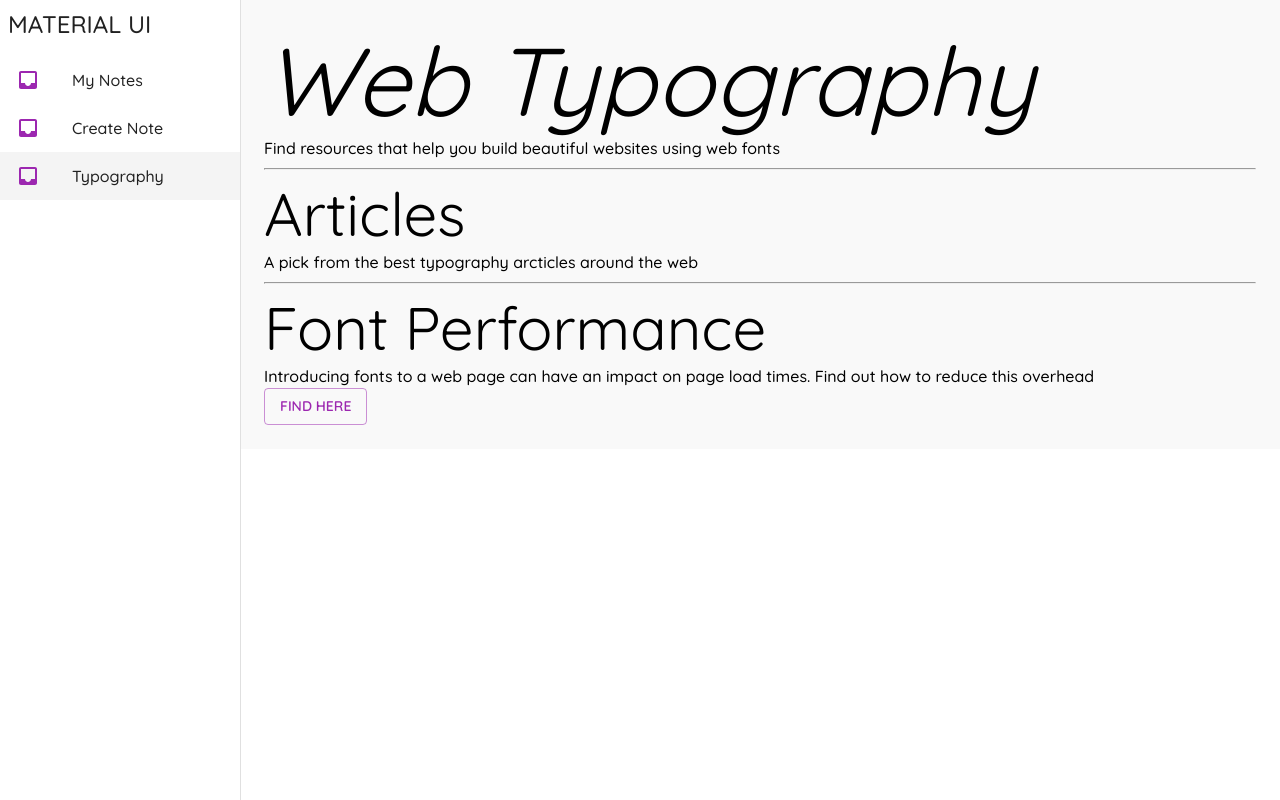
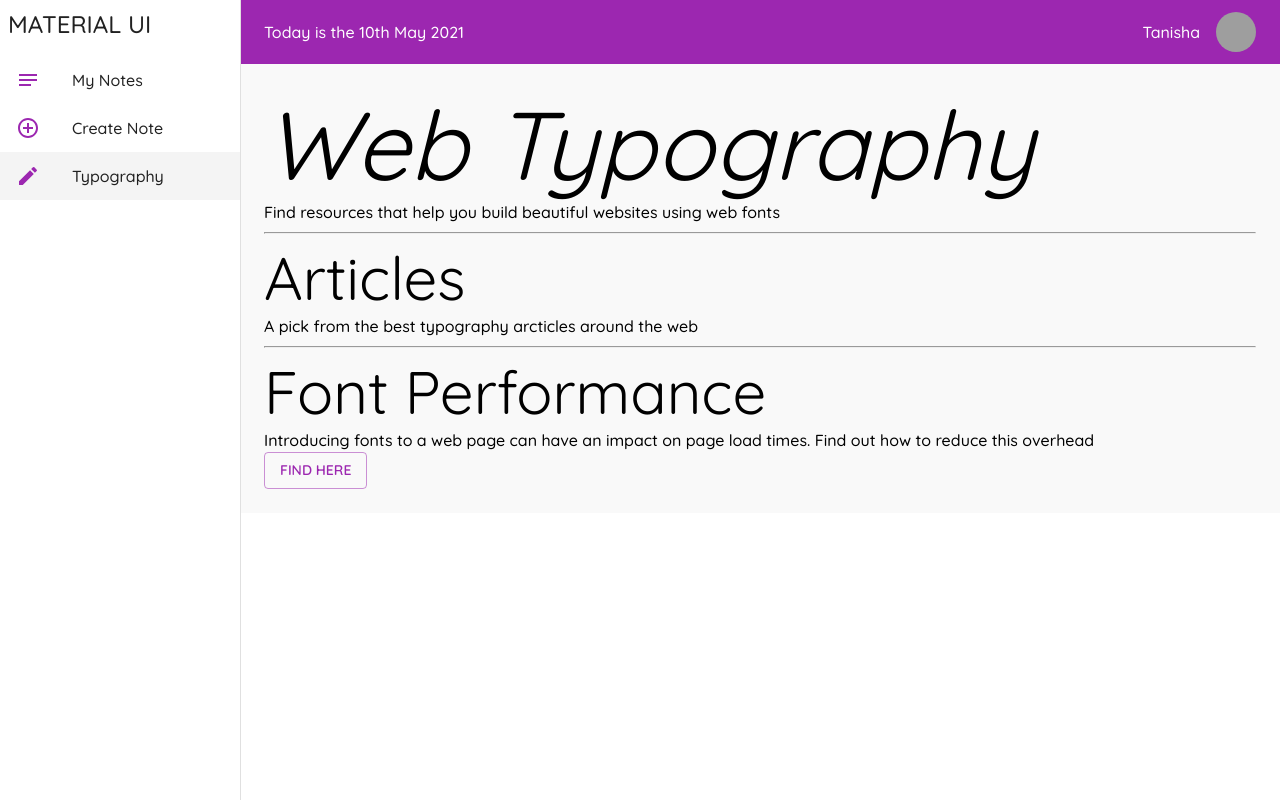
Before and after one commit to tanishabisht/Learn-ReactMUI, a React (Create React App) app: page /#/typography in a window 1280 px wide. Built offline with nearby package versions, Linux system fonts and the light colour scheme; grey boxes are pictures that could not be loaded.

Commit message:
customised using makeStyles, masonry layout added

```diff
--- a/data/notes.json
+++ b/data/notes.json
@@ -45,7 +45,7 @@
     {
       "title": "show this as the title",
       "details": "At vero eos et accusamus et iusto odio dignissimos ducimus qui blanditiis praesentium voluptatum deleniti atque corrupti quos dolores et quas molestias excepturi sint occaecati cupiditate non provident, similique sunt in culpa qui officia deserunt mollitia animi, id est laborum et dolorum fuga. ",
-      "category": "reminder",
+      "category": "reminders",
       "id": 9
     }
   ]
--- a/package.json
+++ b/package.json
@@ -9,8 +9,10 @@
     "@testing-library/react": "^11.2.6",
     "@testing-library/user-event": "^12.8.3",
     "axios": "^0.21.1",
+    "date-fns": "^2.21.3",
     "react": "^17.0.2",
     "react-dom": "^17.0.2",
+    "react-masonry-css": "^1.0.16",
     "react-router-dom": "^5.2.0",
     "react-scripts": "4.0.3",
     "web-vitals": "^1.1.2"
--- a/src/App.css
+++ b/src/App.css
@@ -4,3 +4,20 @@ body {
   margin: 0;
   font-family: 'Roboto', sans-serif;
 }
+
+.my-masonry-grid {
+  display: -webkit-box; /* Not needed if autoprefixing */
+  display: -ms-flexbox; /* Not needed if autoprefixing */
+  display: flex;
+  margin-left: -30px; /* gutter size offset */
+  width: auto;
+}
+
+.my-masonry-grid_column {
+  padding-left: 30px; /* gutter size */
+  background-clip: padding-box;
+}
+
+.my-masonry-grid_column > div { /* change div to reference your elements you put in <Masonry> */
+  margin-bottom: 30px;
+}
--- a/src/Components/Cards/NoteCard.js
+++ b/src/Components/Cards/NoteCard.js
@@ -1,19 +1,29 @@
 import { Card, CardHeader, CardContent, Avatar, IconButton, Typography } from '@material-ui/core'
 import { makeStyles } from '@material-ui/core/styles'
 import DeleteOutlinedIcon from '@material-ui/icons/DeleteOutlined'
+import { blue, green, pink, yellow } from '@material-ui/core/colors'
 
 
-const useStyle = makeStyles({})
+const useStyle = makeStyles({
+    avatar: {
+        backgroundColor: note => {
+            if(note.category==='work') return yellow[700]
+            else if(note.category==='todos') return pink[700]
+            else if(note.category==='money') return green[500]
+            return blue[500]
+        }
+    }
+})
 
 
 const NoteCard = ({note, handleDelete}) => {
 
-    const classes = useStyle()
+    const classes = useStyle(note)
 
     return(
         <Card elevation={1}>
             <CardHeader
-                avatar={<Avatar>R</Avatar>}
+                avatar={<Avatar className={classes.avatar}>{note.category[0].toUpperCase()}</Avatar>}
                 action={<IconButton onClick={() => handleDelete(note.id)}><DeleteOutlinedIcon/></IconButton>}
                 title={note.title}
                 subheader={note.category} />
--- a/src/Components/Layout.js
+++ b/src/Components/Layout.js
@@ -1,9 +1,11 @@
 
 import { useHistory, useLocation } from 'react-router-dom'
-import { Drawer, List, ListItem, ListItemText, ListItemIcon, Typography, Divider } from '@material-ui/core'
+import { Drawer, List, ListItem, ListItemText, ListItemIcon, Typography, AppBar, Toolbar, Avatar } from '@material-ui/core'
 import { makeStyles } from '@material-ui/core/styles'
-import MailIcon from '@material-ui/icons/Mail'
-import InboxIcon from '@material-ui/icons/Inbox'
+import NotesIcon from '@material-ui/icons/Notes'
+import AddCircleOutlineIcon from '@material-ui/icons/AddCircleOutline'
+import CreateIcon from '@material-ui/icons/Create'
+import {format} from 'date-fns'
 
 const drawerWidth = 240
 
@@ -28,6 +30,16 @@ const useStyle = makeStyles(theme => {
         },
         navTitle: {
             padding: theme.spacing(1)
+        },
+        appBar: {
+            width: `calc(100% - ${drawerWidth}px)`
+        },
+        toolbar: theme.mixins.toolbar,
+        date: {
+            flex: 1
+        },
+        avatar: {
+            marginLeft: theme.spacing(2)
         }
     }
 })
@@ -42,19 +54,19 @@ const Layout = ({children}) => {
     const menuItems = [
         {
             text: 'My Notes',
-            icon: <InboxIcon color='primary' />,
+            icon: <NotesIcon color='primary' />,
             path: 'shownotes',
             id:0
         },
         {
             text: 'Create Note',
-            icon: <InboxIcon color='primary' />,
+            icon: <AddCircleOutlineIcon color='primary' />,
             path: 'createnotes',
             id:1
         },
         {
             text: 'Typography',
-            icon: <InboxIcon color='primary' />,
+            icon: <CreateIcon color='primary' />,
             path: 'typography',
             id:2
         }
@@ -62,6 +74,15 @@ const Layout = ({children}) => {
 
     return(
         <div className={classes.root}>
+
+
+        <AppBar className={classes.appBar} elevation={0}>
+            <Toolbar>
+                <Typography className={classes.date}>Today is the {format(new Date(), 'do MMMM Y')}</Typography>
+                <Typography>Tanisha</Typography>
+                <Avatar className={classes.avatar} src='https://picsum.photos/50' />
+            </Toolbar>
+        </AppBar>
 
         <Drawer
             className={classes.drawer}
@@ -84,6 +105,7 @@ const Layout = ({children}) => {
 
 
             <div className={classes.page}>
+                <div className={classes.toolbar}></div>
                 {children}
             </div>
         </div>
--- a/src/Pages/Notes/CreateNotes.js
+++ b/src/Pages/Notes/CreateNotes.js
@@ -67,7 +67,7 @@ const CreateNotes = () => {
                     <RadioGroup name="category" value={category} onChange={e => setCategory(e.target.value)}>
                         <FormControlLabel value="money" control={<Radio color='primary' />} label="Money" />
                         <FormControlLabel value="todos" control={<Radio color='primary' />} label="To Do" />
-                        <FormControlLabel value="reminder" control={<Radio color='primary' />} label="Reminder" />
+                        <FormControlLabel value="reminders" control={<Radio color='primary' />} label="Reminder" />
                         <FormControlLabel value="work" control={<Radio color='primary' />} label="Work" />
                     </RadioGroup>
                 </FormControl>
--- a/src/Pages/Notes/DisplayNotes.js
+++ b/src/Pages/Notes/DisplayNotes.js
@@ -1,9 +1,9 @@
 
 import { useEffect, useState } from 'react'
 import axios from 'axios'
-import { Grid, Container } from '@material-ui/core'
 import { makeStyles } from '@material-ui/core/styles'
 import { NoteCard } from '../../Components'
+import Masonry from 'react-masonry-css'
 
 
 const useStyle = makeStyles({})
@@ -27,25 +27,45 @@ const DisplayNotes = () => {
         setNotes(newNotes)
     }
 
+    const breakpoints = {
+        default: 3,
+        1100: 2,
+        700: 1
+    }
 
     return(
-        <Container>
-            <Grid container spacing={3}>
-                {notes.map(note => (
-                    <Grid item key={note.id} xs={12} md={6} lg={4}>
-                        <NoteCard note={note} handleDelete={handleDelete} />
-                    </Grid>
-                ))}
-            </Grid>
-        </Container>
+
+        <Masonry
+            breakpointCols={breakpoints}
+            className="my-masonry-grid"
+            columnClassName="my-masonry-grid_column" >
+            {notes.map(note => <NoteCard note={note} handleDelete={handleDelete} /> )}
+        </Masonry>
     )
 }
 
 export default DisplayNotes
 
 
+
+
+
+// BASIC GRID LAYOUT
 // <Grid container>
 //     <Grid item xs={12} sm={6} md={3}><Paper>1</Paper></Grid>
 //     <Grid item xs={12} sm={6} md={3}><Paper>1</Paper></Grid>
 //     <Grid item xs={12} sm={6} md={3}><Paper>1</Paper></Grid>
 // </Grid>
+
+
+
+// GRID LAYOUT WITH MAPPED COMPONENTS
+// <Container>
+//     <Grid container spacing={3}>
+//         {notes.map(note => (
+//             <Grid item key={note.id} xs={12} md={6} lg={4}>
+//                 <NoteCard note={note} handleDelete={handleDelete} />
+//             </Grid>
+//         ))}
+//     </Grid>
+// </Container>
```
Also changed, not shown: 2 other files (tests, documents, lock files or other folders).
